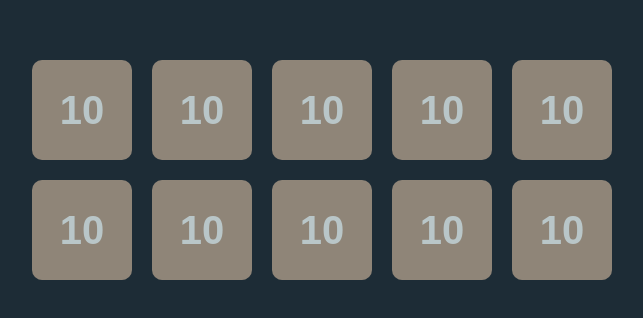
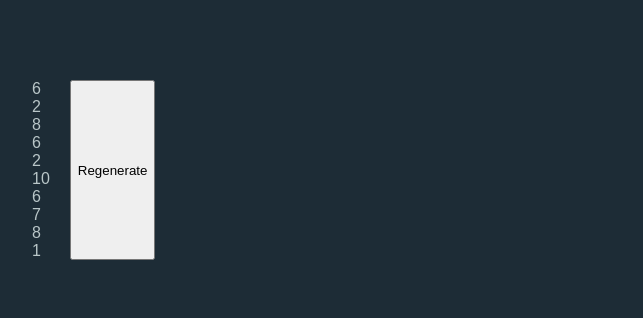
Before and after one commit to Krishna-Prasad31/Tenzies, a React app in the folder my-app/: page / in a window 1280 px wide. Shown: the part 230-548 px from the top of the page, without its empty margins (368-1011 px from the left). Built offline with nearby package versions, Linux system fonts and the light colour scheme; the HTML template or start-up script is replaced by a standard one.

Commit message:
Created states and generated, random numbers in the given slots

```diff
--- a/my-app/src/Body.jsx
+++ b/my-app/src/Body.jsx
@@ -2,46 +2,29 @@ import React from "react"
 
 function Body () {
 
-const[num, setNum] = React.useState(randomNum)
+  const generateRandomNumbers = () => {
+    return Array.from({ length: 10 }, () => Math.floor((Math.random()* 10)+1) )
+}
 
-function randomNum () {
-  return Math.floor((Math.random()* 10)+1)
-  setNum(prevNum => !prevNum)
+const[num, setNum] = React.useState(generateRandomNumbers)
+
+const regenerate = () => {
+  setNum(generateRandomNumbers())
 }
+
+
 
 
   return(
     <div className="container">
-      <div className="GameBoard">
-    {num}
-    </div>
-    <div className="GameBoard">
-    {num}
-    </div>
-    <div className="GameBoard">
-    {num}
-    </div>
-    <div className="GameBoard">
-    {num}
-    </div>
-    <div className="GameBoard">
-    {num}
-    </div>
-    <div className="GameBoard">
-    {num}
-    </div>
-    <div className="GameBoard">
-    {num}
-    </div>
-    <div className="GameBoard">
-    {num}
-    </div>
-    <div className="GameBoard">
-    {num}
-    </div>
-    <div className="GameBoard">
-    {num}
-    </div>
+      <div className="gameBoardWrapper">
+    {num.map((n, i) => (
+      <div className="gameBoard" key = {i} >
+        {n}
+      </div>
+    ))}
+      </div>
+      <button onClick={regenerate}>Regenerate</button>
     </div>
 
 
```
